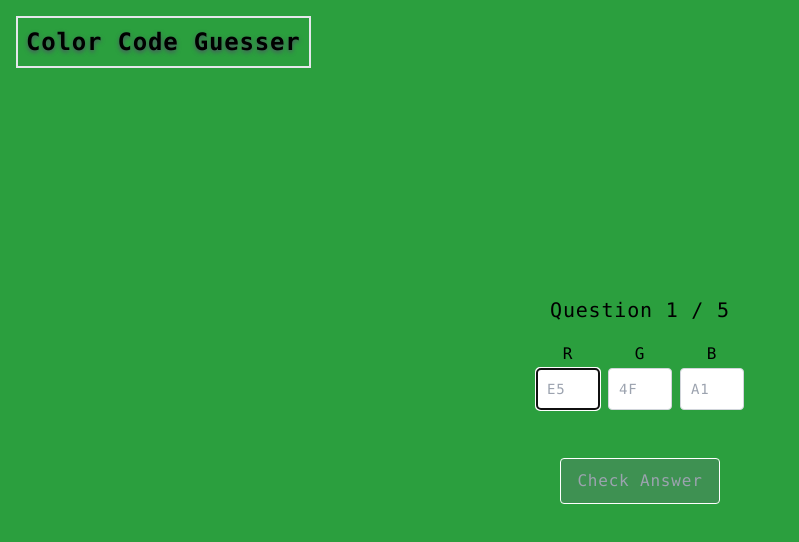
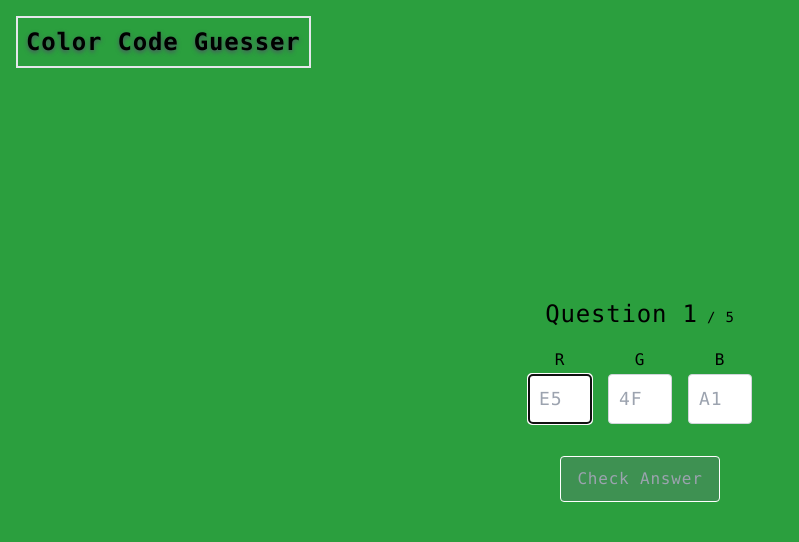
Before and after one commit to TeXmeijin/color-code-guesser, a Next.js app: page / in a window 1280 px wide. Shown: the top 542 px of the page, without its empty margins (0-799 px from the left). Built offline with nearby package versions, Linux system fonts and the light colour scheme.

Commit message:
feat: 🎸 design header

```diff
--- a/src/components/ColorInput.tsx
+++ b/src/components/ColorInput.tsx
@@ -46,7 +46,7 @@ export const ColorInput = ({ color, setUserColor }: ColorInputProps) => {
   }, [red, green, blue, setUserColor]);
 
   return (
-    <div className="flex justify-between gap-x-2">
+    <div className="flex justify-between gap-x-4">
       <div className="text-center">
         <label htmlFor="red" className="block">
           R
@@ -59,7 +59,7 @@ export const ColorInput = ({ color, setUserColor }: ColorInputProps) => {
           onChange={onChange}
           autoComplete="off"
           placeholder={"E5"}
-          className="w-16 border border-gray-300 text-gray-900 text-sm rounded focus:ring-blue-500 focus:border-blue-500 block p-2.5 dark:placeholder-gray-400"
+          className="w-16 border border-gray-300 text-gray-900 text-lg rounded focus:ring-blue-500 focus:border-blue-500 block p-2.5 dark:placeholder-gray-400"
         />
       </div>
       <div className="text-center">
@@ -73,7 +73,7 @@ export const ColorInput = ({ color, setUserColor }: ColorInputProps) => {
           onChange={onChange}
           autoComplete="off"
           placeholder={"4F"}
-          className="w-16 border border-gray-300 text-gray-900 text-sm rounded focus:ring-blue-500 focus:border-blue-500 block p-2.5 dark:placeholder-gray-400"
+          className="w-16 border border-gray-300 text-gray-900 text-lg rounded focus:ring-blue-500 focus:border-blue-500 block p-2.5 dark:placeholder-gray-400"
         />
       </div>
       <div className="text-center">
@@ -87,7 +87,7 @@ export const ColorInput = ({ color, setUserColor }: ColorInputProps) => {
           onChange={onChange}
           autoComplete="off"
           placeholder={"A1"}
-          className="w-16 border border-gray-300 text-gray-900 text-sm rounded focus:ring-blue-500 focus:border-blue-500 block p-2.5 dark:placeholder-gray-400"
+          className="w-16 border border-gray-300 text-gray-900 text-lg rounded focus:ring-blue-500 focus:border-blue-500 block p-2.5 dark:placeholder-gray-400"
         />
       </div>
     </div>
--- a/src/components/Header.tsx
+++ b/src/components/Header.tsx
@@ -3,5 +3,10 @@ type HeaderProps = {
 };
 
 export const Header = ({ questionCount }: HeaderProps) => {
-  return <h2 className="text-xl mb-4">Question {questionCount} / 5</h2>;
+  return (
+    <h2 className="text-2xl mb-4">
+      Question {questionCount}
+      <span className={"text-sm"}> / 5</span>
+    </h2>
+  );
 };
--- a/src/components/screens/index.tsx
+++ b/src/components/screens/index.tsx
@@ -63,7 +63,7 @@ export const Index = () => {
         <ColorInput color={userColor} setUserColor={setUserColor} />
       )}
       {!showResult && (
-        <div className="mt-12">
+        <div className="mt-8">
           <Button
             showNext={showNext}
             questionCount={questionCount}
```
